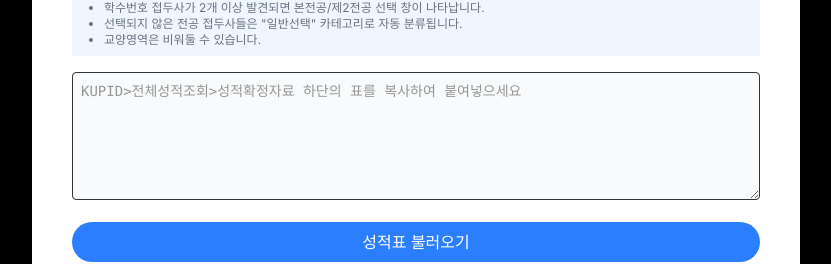
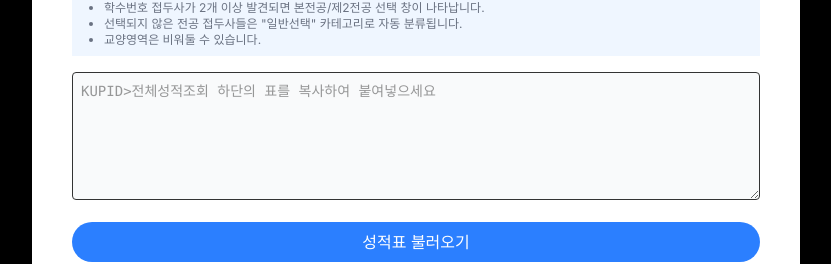
Before and after one commit to anamGIGANTICpenguin/sugang-planner, a React (Vite) app: page / in a window 1280 px wide. Both pictures are taken after a click on the button "수강 과목 업로드". Shown: the part 423-687 px from the top of the page, without its empty margins (224-1055 px from the left). Built offline with nearby package versions, Linux system fonts and the light colour scheme; a web font is replaced by a local one.

Commit message:
textbox message

```diff
--- a/src/components/CourseGrid/TranscriptChart.tsx
+++ b/src/components/CourseGrid/TranscriptChart.tsx
@@ -699,7 +699,7 @@ const TranscriptChart: React.FC<TranscriptChartProps> = ({ onSuccess }) => {
 
       <textarea
         className="w-full h-32 p-2 border-1 rounded mb-4 dark:bg-gray-700 dark:text-white font-mono text-sm bg-gray-50"
-        placeholder="KUPID>전체성적조회>성적확정자료 하단의 표를 복사하여 붙여넣으세요"
+        placeholder="KUPID>전체성적조회 하단의 표를 복사하여 붙여넣으세요"
         value={transcriptText}
         onChange={(e) => setTranscriptText(e.target.value)}
         disabled={isLoading}
```
